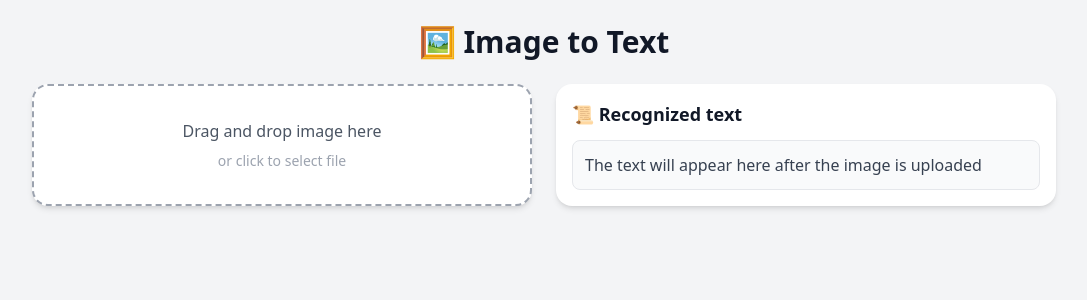
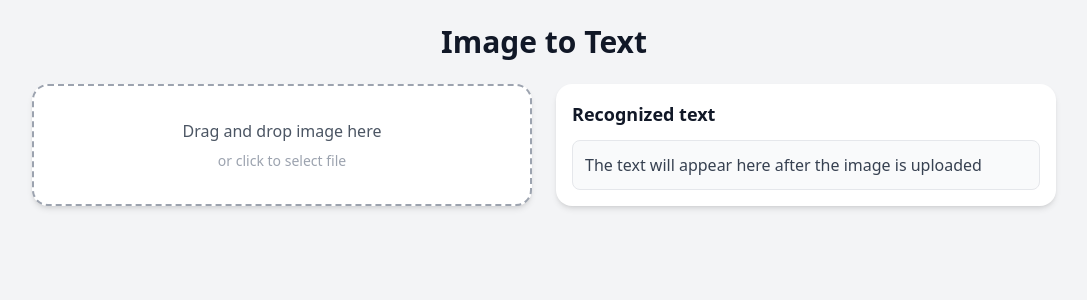
Before and after one commit to Mad03633/Image-To-Text, a React (Create React App) app in the folder frontend/: page / in a window 1280 px wide. Shown: the top 300 px of the page, without its empty margins (96-1183 px from the left). Built offline with nearby package versions, Linux system fonts and the light colour scheme.

Commit message:
update_2: frontend dir

```diff
--- a/frontend/src/App.js
+++ b/frontend/src/App.js
@@ -20,7 +20,7 @@ export default function App() {
 
   return (
     <div className="min-h-screen bg-gray-100 flex flex-col items-center p-6">
-      <h1 className="text-3xl font-bold mb-6">🖼️ Image to Text</h1>
+      <h1 className="text-3xl font-bold mb-6">Image to Text</h1>
       <div className="grid grid-cols-1 md:grid-cols-2 gap-6 w-full max-w-5xl">
         <Dropzone onFileUpload={handleFileUpload} />
         <ResultBox result={result} />
--- a/frontend/src/components/ResultBox.jsx
+++ b/frontend/src/components/ResultBox.jsx
@@ -1,7 +1,7 @@
 export default function ResultBox({ result }) {
   return (
     <div className="p-4 bg-white rounded-2xl shadow-md flex flex-col">
-      <h2 className="text-lg font-semibold mb-3">📜 Recognized text</h2>
+      <h2 className="text-lg font-semibold mb-3">Recognized text</h2>
 
       {result.language && (
         <p className="text-sm text-gray-500 mb-2">
```
